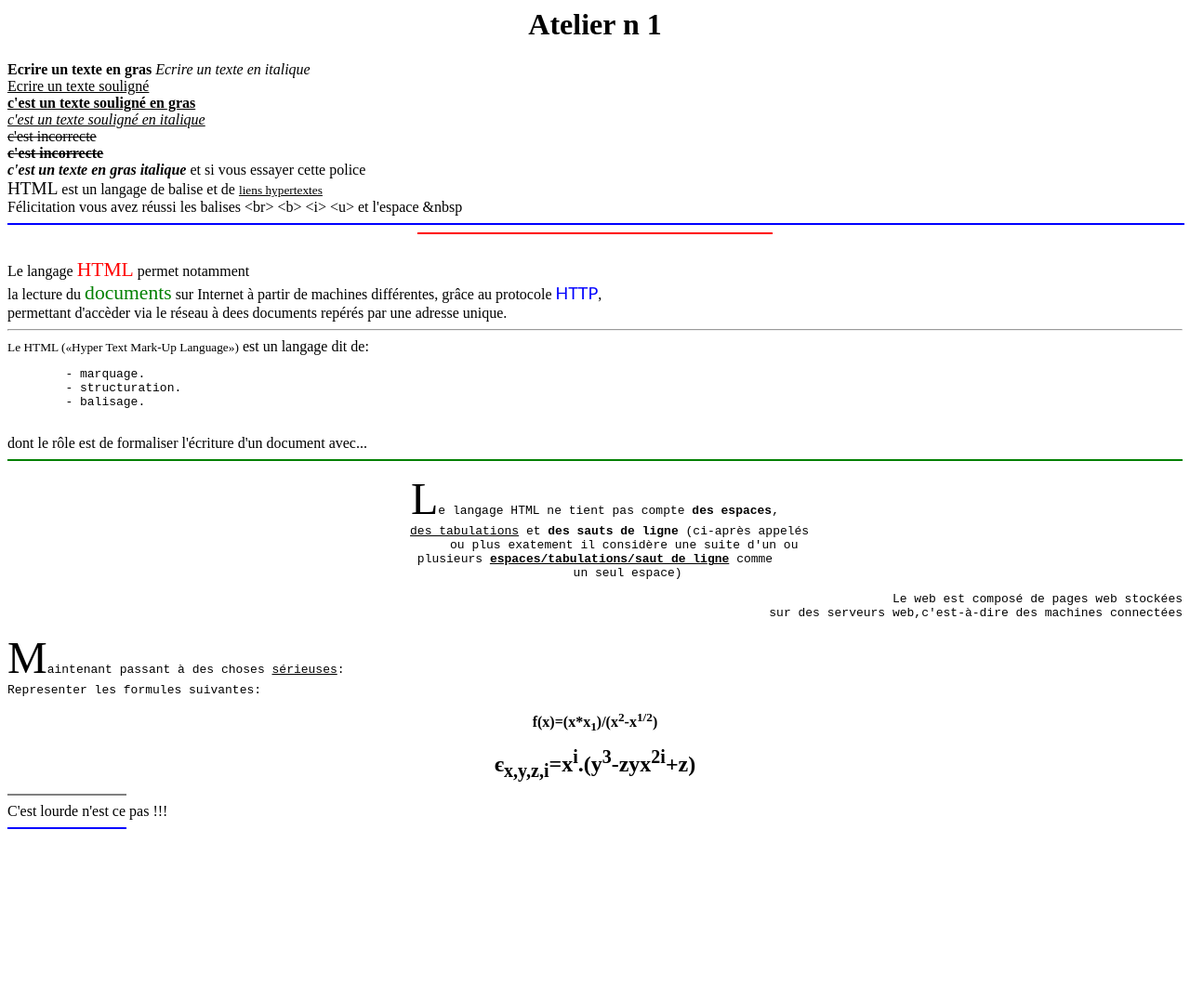
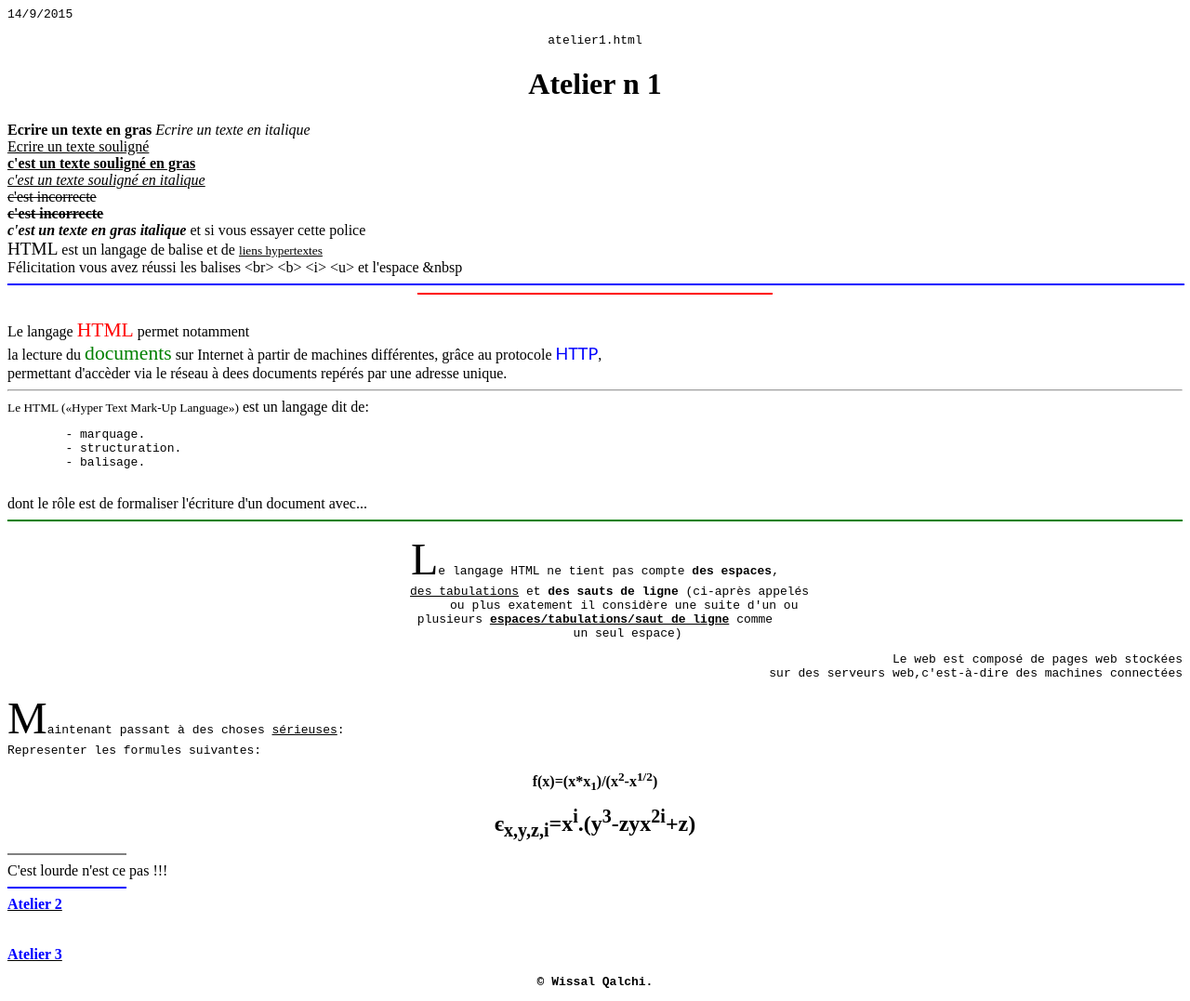
Before and after one commit to wissal-Ql/atelier-n1, a plain HTML site: page index.html in a window 1280 px wide. Shown: the whole page at 93% size. Before the commit the page ends 900 px from the top, so only its background shows below. Drawn offline with Linux system fonts and the light colour scheme.

Commit message:
Update index.html

```diff
--- a/index.html
+++ b/index.html
@@ -1,6 +1,8 @@
 <! DOCTYPE html>
 <html>
     <head>
+        <pre align="left">14/9/2015</pre>
+        <pre align="center">atelier1.html</pre>
         <h1 align="center">Atelier n 1</h1>
     </head>
     <body>
@@ -53,6 +55,14 @@ Representer les formules suivantes:</pre>
         <hr align="left" color="gray" size="2px" width=10%></hr>
         C'est lourde n'est ce  pas !!!
         <hr align="left" color="blue" size="2px" width=10%></hr>
+        <u><b><font color="blue">Atelier 2</b></font></u>
+        <br>
+        <br>
+        <br>
+        <u><b><font color="blue">Atelier 3</b></font></u>
+        <br>
+        <pre align="center" size="8px" width="20%"><b>&copy; Wissal Qalchi.</b></pre>
+
 
 
 
```
